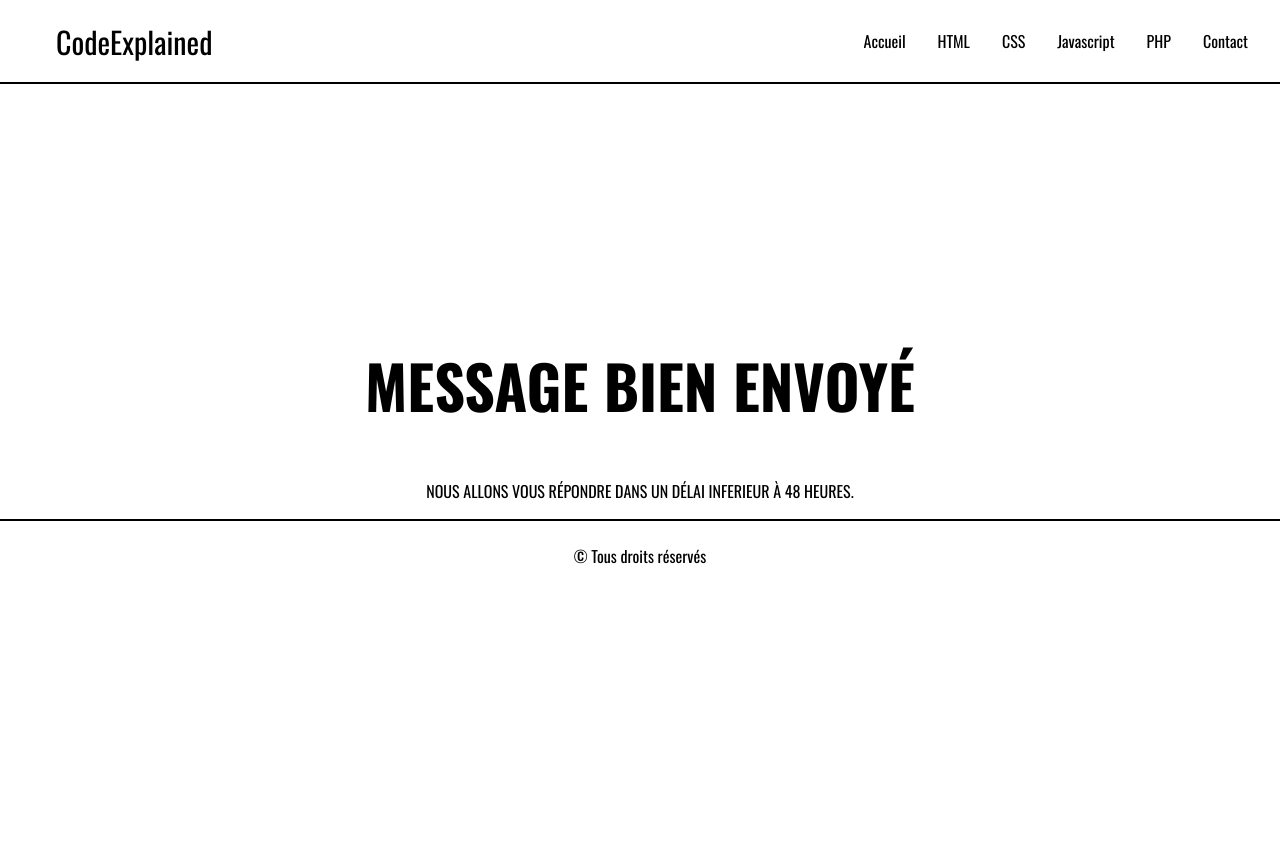
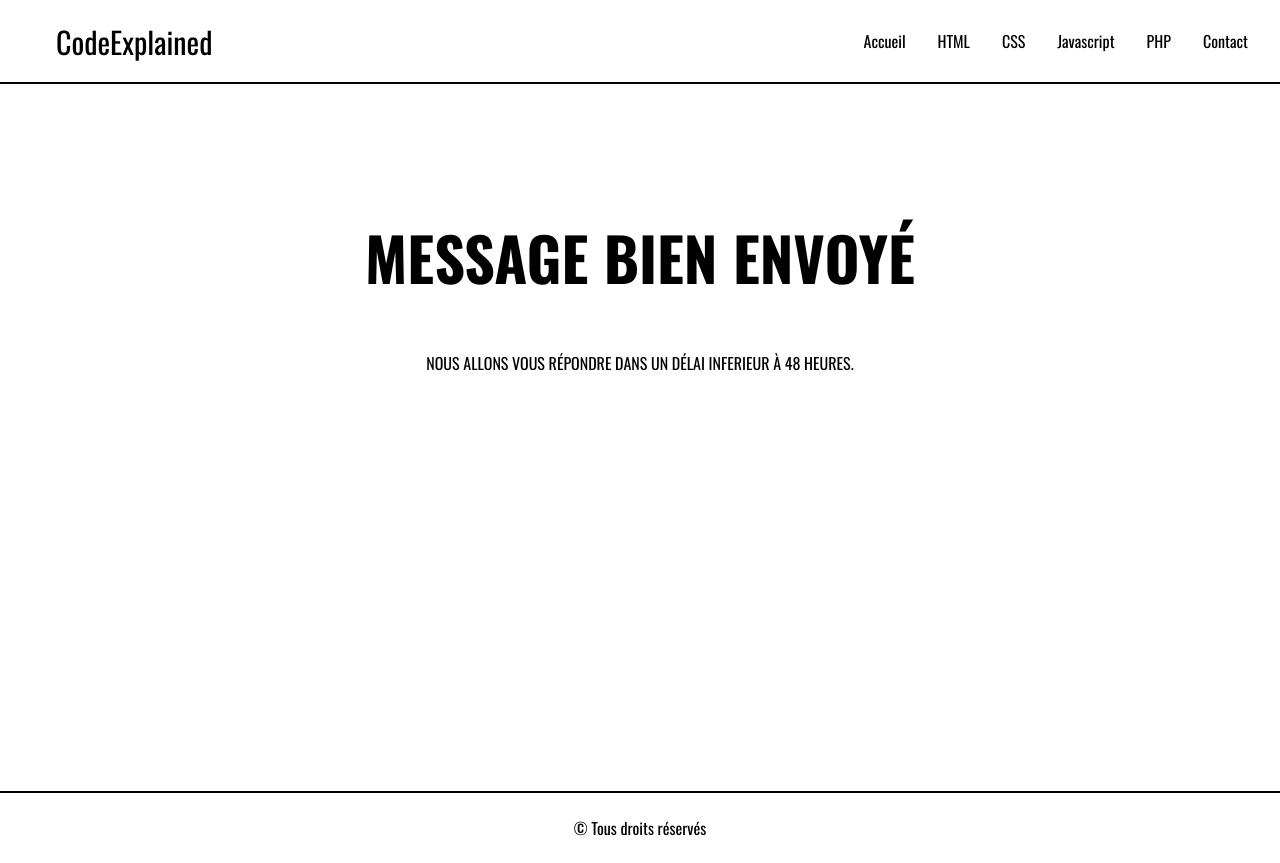
Before and after one commit to 2Keroz/projet-final-html-css, a plain HTML site: page contact_ok.html in a window 1280 px wide. Before the commit the page ends 800 px from the top, so only its background shows below. Drawn offline with nearby package versions, Linux system fonts and the light colour scheme.

Commit message:
Mise a jour

```diff
--- a/assets/css/style.css
+++ b/assets/css/style.css
@@ -158,8 +158,9 @@ textarea{
 
 #sendOk{
     text-align: center;
-    margin-top:20%;
+    margin-top:10%;
     text-transform:uppercase;
+    padding-bottom: 400px;
 }
 
 #sendOk h1{
```
